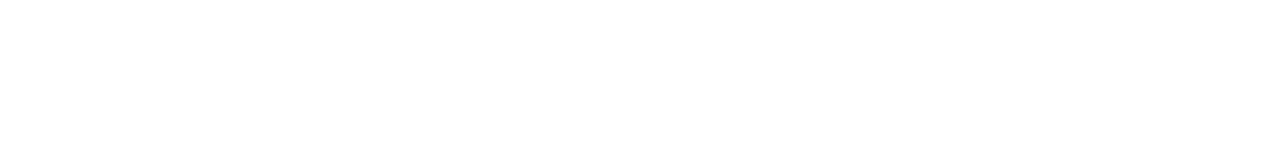
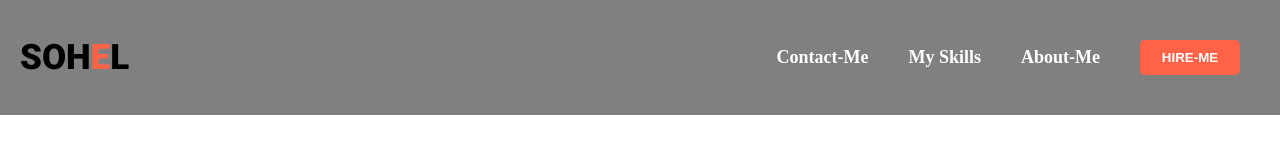
Before and after one commit to rana5699/my-first-protfolio, a plain HTML site: page index.html in a window 1280 px wide. Drawn offline with Linux system fonts and the light colour scheme; a web font is replaced by a local one.

Commit message:
add new text and file

```diff
--- a/index.html
+++ b/index.html
@@ -4,9 +4,49 @@
     <meta charset="UTF-8">
     <meta name="viewport" content="width=device-width, initial-scale=1.0">
     <title>my-first-protfolio</title>
+
+    <!-- this is font awesome link -->
+    <link rel="stylesheet" href="https://cdnjs.cloudflare.com/ajax/libs/font-awesome/6.4.0/css/all.min.css" integrity="sha512-iecdLmaskl7CVkqkXNQ/ZH/XLlvWZOJyj7Yy7tcenmpD1ypASozpmT/E0iPtmFIB46ZmdtAc9eNBvH0H/ZpiBw==" crossorigin="anonymous" referrerpolicy="no-referrer" />
+    <!-- this is font awesome link -->
+
+    <!-- this is google fonts link -->
+    <link rel="preconnect" href="https://fonts.googleapis.com">
+    <link rel="preconnect" href="https://fonts.gstatic.com" crossorigin>
+    <link href="https://fonts.googleapis.com/css2?family=Italianno&family=Playfair:wght@300&family=Roboto:wght@400;500;900&display=swap" rel="stylesheet">
+    <!-- this is google fonts link -->
+
+    <!-- this is css style link -->
     <link rel="stylesheet" href="styles.css">
+    <!-- this is css style link -->
 </head>
 <body>
+    <!-- header part START here -->
+    <header>
+        <nav>
+            <h3 class="primary-h-tag">SOH<span class="primary-color">E</span>L</h3>
+            <ul>
+                <li><a href="#">Contact-me</a></li>
 
+                <li><a href="#">My skills</a></li>
+
+                <li><a href="#">about-me</a></li>
+
+                <li><button class="primary-btn" type="button">hire-me</button></li>
+            </ul>
+        </nav>
+    </header>
+    <!-- header part END here -->
+
+    <!-- main part START here -->
+    <main>
+
+    </main>
+    <!-- main part END here -->
+
+    <!-- footer part START here -->
+    <footer>
+
+    </footer>
+    <!-- footer part END here -->
 </body>
 </html>
--- a/styles.css
+++ b/styles.css
@@ -0,0 +1,107 @@
+/* common Element/attribiute START here */
+*{
+    margin: 0;
+    padding: 0%;
+    box-sizing: border-box;
+
+    /* font-family: 'Italianno', cursive;
+    font-family: 'Playfair', serif;
+    font-family: 'Roboto', sans-serif; */
+}
+.primary-h-tag{
+    font-family: 'Roboto', sans-serif;
+    font-size: 35px;
+    font-weight: bolder;
+}
+.primary-color{
+    color: tomato;
+}
+.primary-btn{
+    background-color: tomato;
+    width: 100px;
+    padding: 10px;
+    border: 0;
+    outline: none;
+    font-weight: bolder;
+    text-align: center;
+    text-transform: uppercase;
+    cursor: pointer;
+    color: #fff;
+    border-radius: 5px;
+    transition: .5s;
+    position: relative;
+}
+.primary-btn:hover{
+    background-color: red;
+    transform: scale(1.1);
+    letter-spacing: 3px;
+}
+.primary-btn::before{
+    position: absolute;
+    top: 0;
+    left: 0;
+    content: '';
+    width: 0%;
+    height: 100%;
+    background-color: red;
+    border-radius: 5px;
+    border: 0;
+    outline: none;
+
+    animation-duration: 3s;
+    animation-timing-function: linear;
+    animation-fill-mode: forwards;
+}
+/* .primary-btn:hover::before{
+    animation-name: primary-btn;
+}
+
+@keyframes primary-btn{
+    to{
+        width: 100%;
+    }
+} */
+
+/* common Element/attribiute END here */
+
+/* Header part START here */
+nav{
+    display: flex;
+    justify-content: space-between;
+    align-items: center;
+    padding: 20px;
+    background-color: gray;
+}
+nav ul{
+    list-style: none;
+    display: flex;
+    align-items: center;
+}
+nav ul li{
+    margin: 0px 20px;
+    padding: 20px 0px;
+}
+nav ul li a{
+    font-size: 18px;
+    font-weight: bold;
+    text-transform: capitalize;
+    text-decoration: none;
+    color: #fff;
+    cursor: pointer;
+}
+
+
+
+
+
+
+
+
+
+
+
+
+/* Header part END here */
+
+/* footer part START here */
+/* footer part END here */
```
